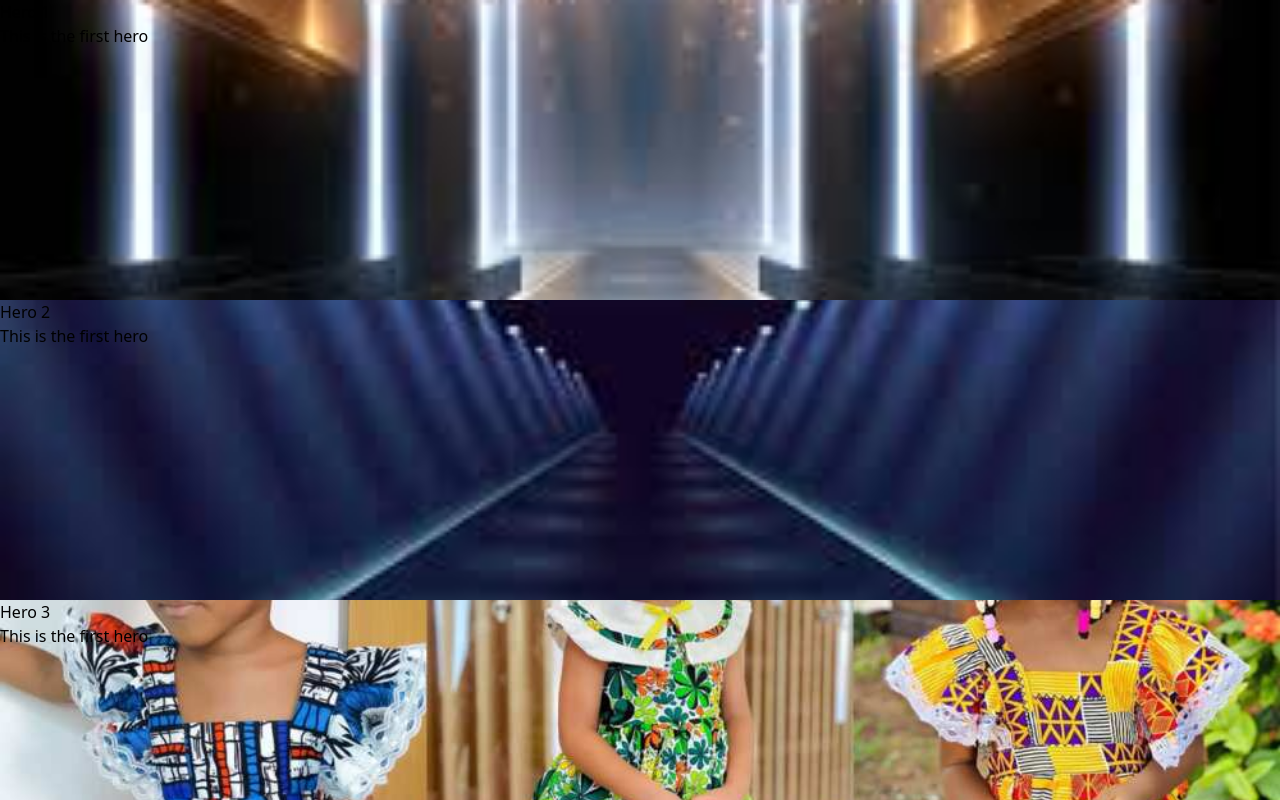
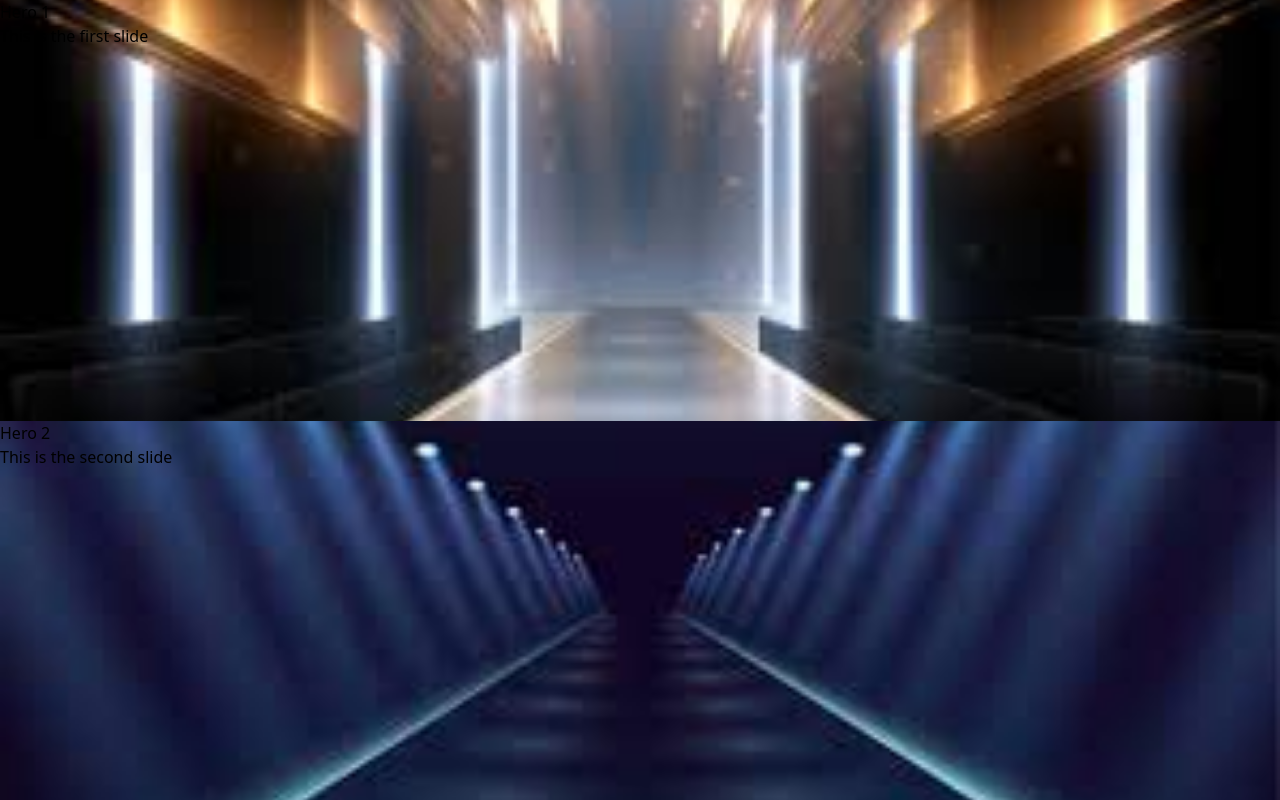
Before and after one commit to janeAnezi/pabvKiddies, a React (Vite) app: page / in a window 1280 px wide. Shown: the top 800 px of the page. Built offline with nearby package versions, Linux system fonts and the light colour scheme.

Commit message:
add homecontent

```diff
--- a/src/App.jsx
+++ b/src/App.jsx
@@ -9,19 +9,19 @@ const slides = [
         id: '1',
         image: hero1,
         title: "Hero 1",
-        description: "This is the first hero"
+        description: "This is the first slide"
     },
     {
         id: '2',
         image: hero2,
         title: "Hero 2",
-        description: "This is the first hero"
+        description: "This is the second slide"
     },
     {
         id: '3',
         image: hero3,
         title: "Hero 3",
-        description: "This is the first hero"
+        description: "This is the third slide "
     },
 ]
 
@@ -34,7 +34,7 @@ const App = () => {
                     <div style={{backgroundImage: `url(${slide.image})`, backgroundSize: 'cover',
                     backgroundPosition: 'center',
                     width: '100%',
-                    height: '300px',}} key={slide.id}>
+                    height: '421px',}} key={slide.id}>
 
                         <div className="w-full h-full bg-black/70 flex flex-col items-center justify-center text-white">
                             <h2>{slide.title}</h2>
--- a/src/Component/Carousel.jsx
+++ b/src/Component/Carousel.jsx
@@ -1,14 +1,22 @@
+import { useState } from "react";
 import { IoIosArrowForward,  IoIosArrowBack  } from "react-icons/io";
 
 const Carousel = ({children: slides}) => {
+    const [currSlide, setCurrSlide] = useState(0)
+    const next = () => {
+        setCurrSlide((current) => {current === slides.length - 1 ? 0 : currSlide + 1 })
+    }
+    const prev = () => {
+        setCurrSlide((current) => {current === currSlide ? slides.length - 1 : currSlide - 1})
+    }
   return (
     <div className='w-screen overflow-hidden relative'>
-      <div className='flex'>{slides}</div>
-        <div className="absolute inset-0 flex items-center justify-between text-slate-500 ">
-            <button>
-                < IoIosArrowBack size={30}/>
+      <div className='flex transition-transform ease-out duration-700' style={{transform: `translateX(-${currSlide * 100}%)`}}>{slides}</div>
+        <div className="absolute inset-0 flex items-center justify-between text-slate-500 p-4 ">
+            <button onClick={prev}>
+                < IoIosArrowBack size={30} />
             </button>
-            <button>
+            <button onClick={next}>
                 <IoIosArrowForward size={30}/>
             </button>
         </div>
```
